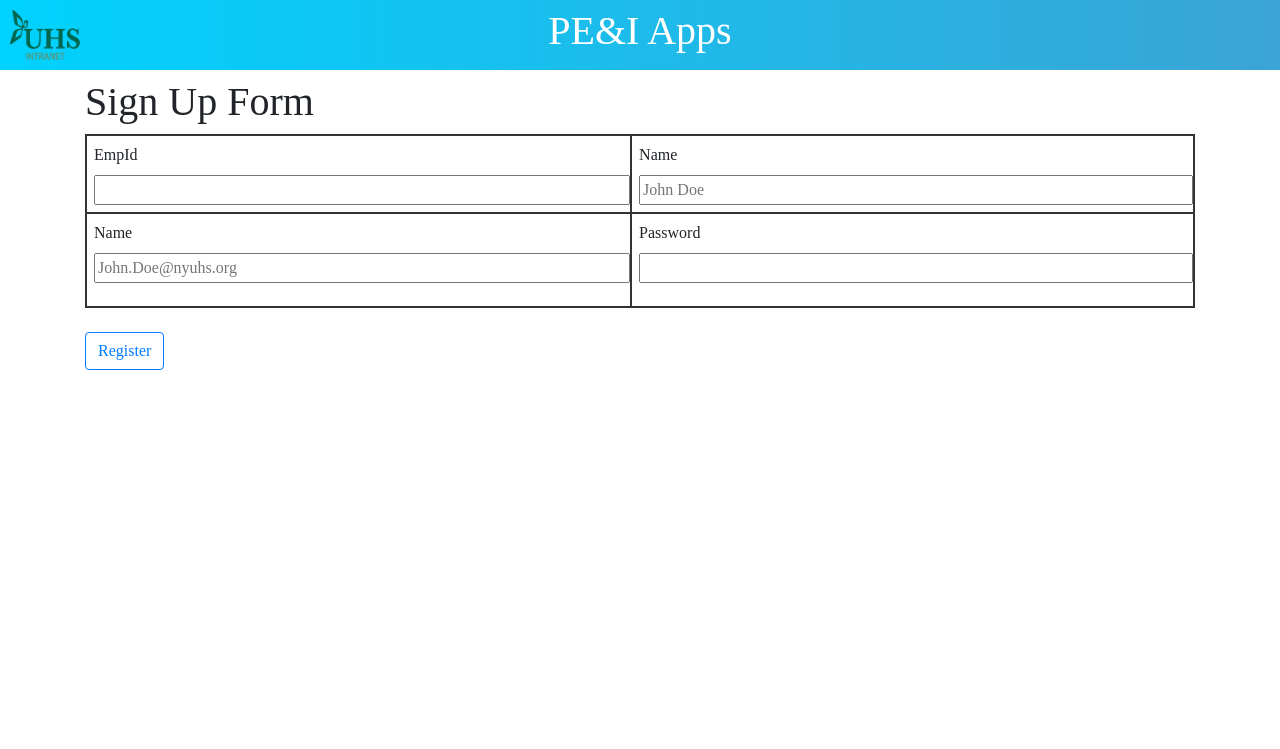
After one commit to bensonmat8/EmpTime, a Flask app: page /PEI/signup in a window 1280 px wide. The commit adds this page. Shown: the top 749 px of the page. Run offline with Flask 3, Linux system fonts and the light colour scheme; some libraries are stand-ins or nearby versions.

Commit message:
Working on the signup form

```diff
--- a/app.py
+++ b/app.py
@@ -3,6 +3,7 @@ Created on Sun Jun 21 20:22:05 2020
 
 @author: bensonshajimathew
 """
+from auth import auth_bp
 from enum import auto
 import json
 from flask import Flask, render_template, request, jsonify, Response, flash
@@ -24,6 +25,7 @@ def create_app():
     # app.config['SQLALCHEMY_DATABASE_URI'] = os.getenv('DATABASE_URL')
     app.config['SQLALCHEMY_TRACK_MODIFICATIONS'] = False
     app.config.from_pyfile('config.py')
+    app.register_blueprint(auth_bp, url_prefix='/PEI')
     db.init_app(app)
 
     def dataDump(backupKill):
@@ -625,6 +627,15 @@ def addData(tableName, tableId: dict, **kwargs):
 def PHCdataEntry():
     from phc_resource import employees, equipment, travel
     dates = {datetime.today().date() - timedelta(x): None for x in range(7)}
+    # Setting the default values as None as residues from from prev session
+    # were being pushed to new sessions
+    if request.method == 'GET':
+        for i in employees:
+            employees[i][1] = None
+        travel = dict.fromkeys(travel, None)
+        equipment = dict.fromkeys(equipment, None)
+        return render_template('PHC_app.html', dates=dates, travel=travel,
+                               equipment=equipment, employees=employees)
     if request.method == 'POST':
         date = request.form.get('date')
         dates[pd.to_datetime(date).date()] = 'selected'
@@ -636,7 +647,7 @@ def PHCdataEntry():
             val = request.form.get(data_type)
             if val == '' or val == None:
                 continue
-            print(f'val is :|{val}|')
+            #print(f'val is :|{val}|')
             travel[data_type] = val
             add = PHCdataEntrys(empid=empid, date=date, data_type=data_type,
                                 value=val,
--- a/auth.py
+++ b/auth.py
@@ -1,4 +1,5 @@
 from flask import Blueprint, render_template
+from forms import SignupForm
 
 auth_bp = Blueprint('auth_bp', __name__, static_folder='static',
                     template_folder='templates')
@@ -6,9 +7,12 @@ auth_bp = Blueprint('auth_bp', __name__, static_folder='static',
 
 @auth_bp.route('/login', methods=['GET', 'POST'])
 def login():
-    pass
+    return 'Under Construction'
 
 
 @auth_bp.route('/signup', methods=['GET', 'POST'])
 def signup():
-    pass
+    form = SignupForm()
+    if form.validate_on_submit():
+        pass
+    return render_template('signup.html', title='Create an Account', form=form)
--- a/templates/PHC_app.html
+++ b/templates/PHC_app.html
@@ -6,12 +6,6 @@ Daily Log / Equipment Cleaning
 
 {% block body %}
 
-<script>
-    function messageHide(msg_id) {
-        var elm = document.getElementById(msg_id);
-        elm.style.display = 'none';
-    }
-</script>
 <div class="container" style="min-height:100% width:80%">
     {% with messages = get_flashed_messages() %}
     {% if messages %}
--- a/templates/layout_PI.html
+++ b/templates/layout_PI.html
@@ -34,23 +34,18 @@
         }
 
         .form-grid {
-            background-color: grey;
+            border: 1px solid rgba(0, 0, 0, 0.8);
             display: grid;
-            padding: 1px;
-            grid-column-gap: 1px;
-            grid-row-gap: 1px;
             grid-template-columns: auto auto;
         }
 
         .grid-item {
-            background-color: white;
+            border: 1px solid rgba(0, 0, 0, 0.8);
             padding: 7px;
+            padding-right: 0px;
             text-align: left;
         }
     </style>
-</head>
-
-<body>
     <div class="header_">
         <div class="header-text">
             <h1>PE&I Apps</h1>
@@ -62,8 +57,18 @@
 
         <h1>{% block heading %}{% endblock %}</h1>
 
-        {% block body %}
-        {% endblock %}
+</head>
+
+<body>
+    <script>
+        function messageHide(msg_id) {
+            var elm = document.getElementById(msg_id);
+            elm.style.display = 'none';
+        }
+    </script>
+
+    {% block body %}
+    {% endblock %}
     </div>
 </body>
 <!-- Footer -->
--- /dev/null
+++ b/templates/signup.html
@@ -0,0 +1,74 @@
+{% extends "layout_PI.html" %}
+
+{% block body %}
+<style>
+    .form-row {
+        font-family: -apple-system, BlinkMacSystemFont, "Segoe UI", Roboto, "Helvetica Neue", Arial, sans-serif, "Apple Color Emoji", "Segoe UI Emoji", "Segoe UI Symbol", "Noto Color Emoji";
+        font-size: 1rem;
+        font-weight: 400;
+        line-height: 1.5;
+        color: #212529;
+        text-align: left;
+    }
+
+    input {
+        width: 100%;
+    }
+</style>
+<div class="container" style="min-height: 100%; width: 80%">
+    {% with messages = get_flashed_messages() %}
+    {% if messages %}
+    {% for message in messages %}
+    <div class="alert alert-warning alert-dismissible" role="alert" id="{{message}}">
+        <button type="button" class="close" onclick="messageHide({{message}})">
+            x
+        </button>
+    </div>
+    {% endfor %}
+    {% endif %}
+    {% endwith %}
+</div>
+<h1>Sign Up Form</h1>
+<form action="{{url_for('auth_bp.signup')}}" method="POST">
+    <div class="form-grid">
+        <div class=" grid-item">
+            <fieldset class="empid">
+                {{ form.empid.label}}
+                {{ form.empid}}
+            </fieldset>
+        </div>
+        <div class=" grid-item">
+            <fieldset class="name">
+                {{ form.name.label}}
+                {{ form.name(placeholder='John Doe')}}
+            </fieldset>
+        </div>
+        <div class="  grid-item">
+            <fieldset class="email">
+                {{ form.email.label}}
+                {{ form.email(placeholder='John.Doe@nyuhs.org')}}
+                {% if form.email.errors %}
+                <ul class="errors">
+                    {% for error in form.email.errors %}
+                    <li>{{ error }}</li>{% endfor %}
+                </ul>
+                {% endif %}
+            </fieldset>
+        </div>
+        <div class=" grid-item">
+            <fieldset class="password">
+                {{ form.password.label}}
+                {{ form.password()}}
+                <ul class="errors">
+                    {% for error in form.password.errors %}
+                    <li>{{error}}</li>
+                    {%endfor%}
+                </ul>
+            </fieldset>
+        </div>
+    </div>
+    <br>
+    <button class="btn btn-outline-primary">Register</button>
+
+</form>
+{% endblock %}
```
